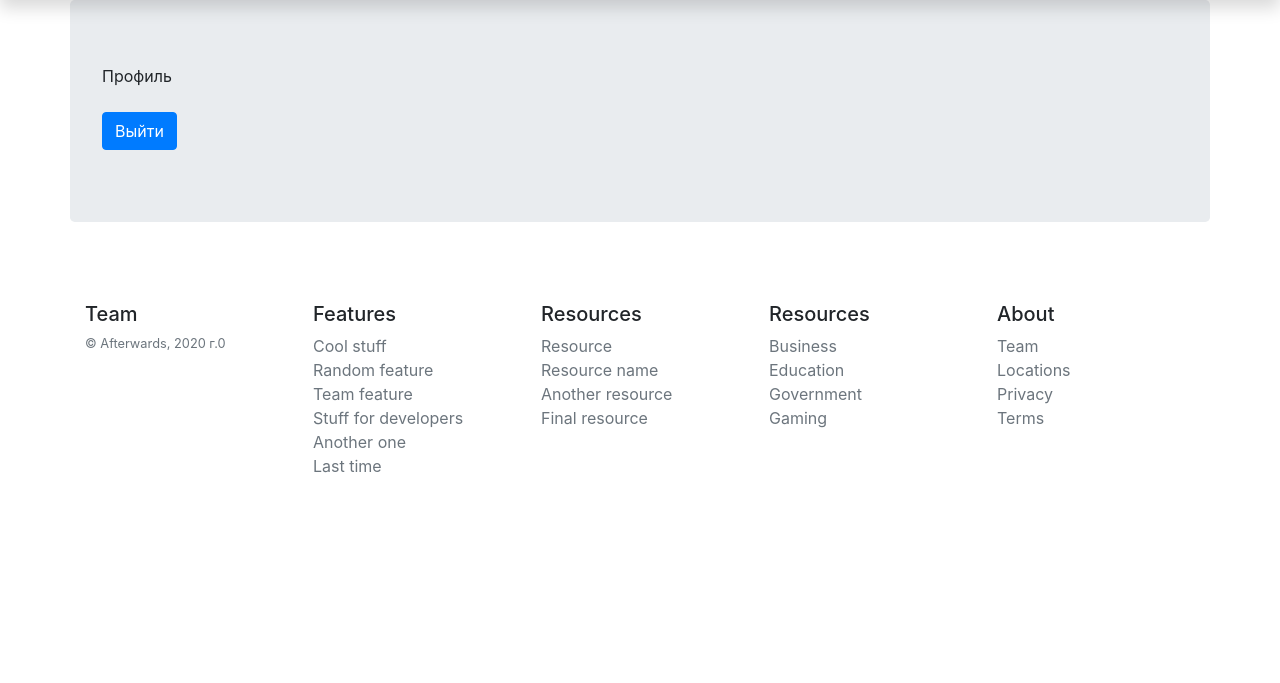
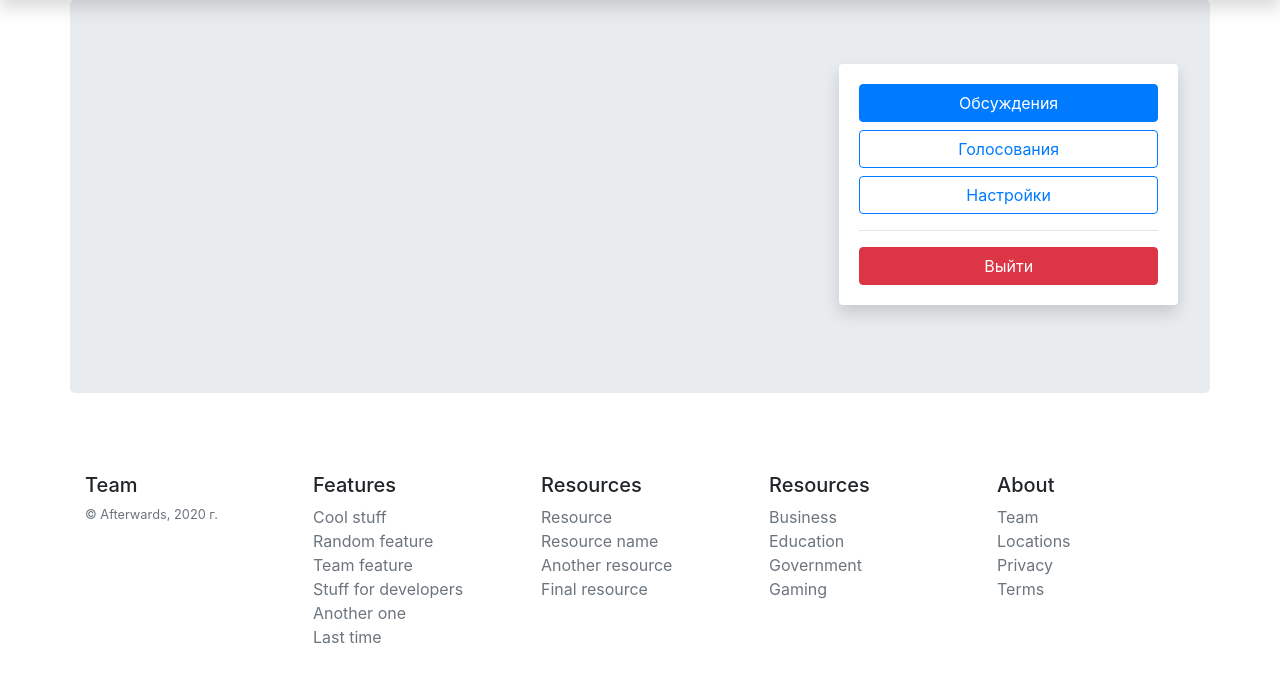
Before and after one commit to Lesoorub/Afterwards, a Django app: page /profile in a window 1280 px wide. Shown: the part 64-747 px from the top of the page. Run offline with Django 3.2, Linux system fonts and the light colour scheme; a user stored in the database is signed in; some libraries are stand-ins or nearby versions.

Commit message:
Modifed profile page

```diff
--- a/siteProject/Main/templates/Main/header.html
+++ b/siteProject/Main/templates/Main/header.html
@@ -40,13 +40,15 @@
     </div>
 </div>
 <div class="container jumbotron">
-    {% block body %}{% endblock %}
+    <div class="row">
+        {% block body %}{% endblock %}
+    </div>
 </div>
 <footer class="container py-5">
     <div class="row">
         <div class="col-12 col-md">
             <h5>Team</h5>
-            <small class="d-block mb-3 text-muted">&copy; Afterwards, 2020 г.0</small>
+            <small class="d-block mb-3 text-muted">&copy; Afterwards, 2020 г.</small>
         </div>
         <div class="col-6 col-md">
             <h5>Features</h5>
--- a/siteProject/Main/templates/Main/profile.html
+++ b/siteProject/Main/templates/Main/profile.html
@@ -4,8 +4,9 @@
 Профиль
 {% endblock %}
 
+{% block body %}
+    <div class="col-lg-8">
 
-{% block body %}
-<p>Профиль</p>
-<a href="/logout" class="btn btn-primary my-2">Выйти</a>
+    </div>
+    {% include 'Main/profile_sidebar.html' with posts=form %}
 {% endblock %}
--- /dev/null
+++ b/siteProject/Main/templates/Main/profile_sidebar.html
@@ -0,0 +1,11 @@
+<div class="col-lg-4">
+    <div class="card border-0 shadow mb-4 d-none d-lg-block">
+        <div class="card-body">
+            <a type="button" href="#" class="btn btn-primary btn-block">Обсуждения</a>
+            <a type="button" href="#" class="btn btn-outline-primary btn-block">Голосования</a>
+            <a type="button" href="#" class="btn btn-outline-primary btn-block">Настройки</a>
+            <hr>
+            <a type="button" href="/logout" class="btn btn-danger btn-block">Выйти</a>
+        </div>
+    </div>
+</div>
```
Also changed, not shown: siteProject/db.sqlite3.
